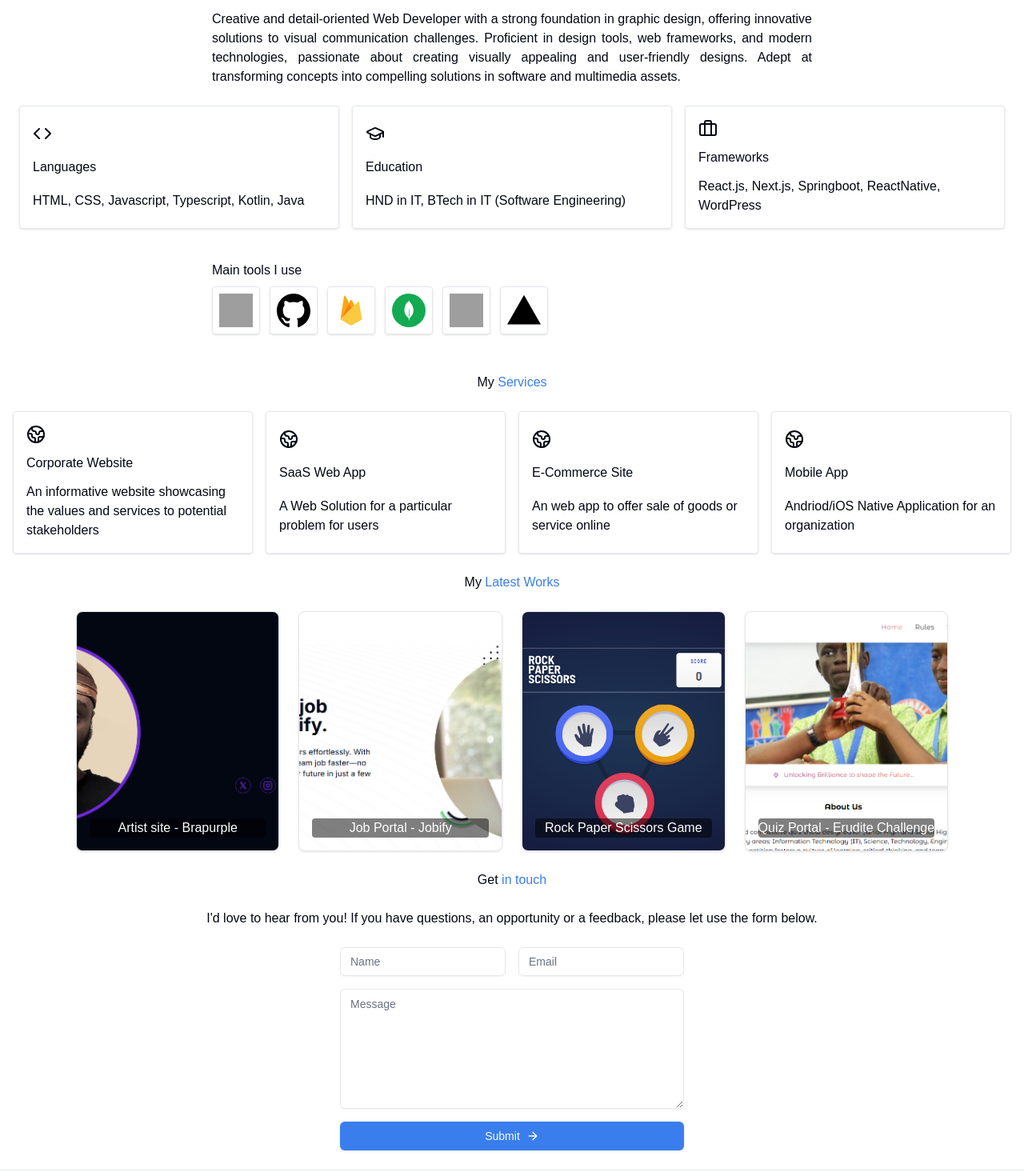
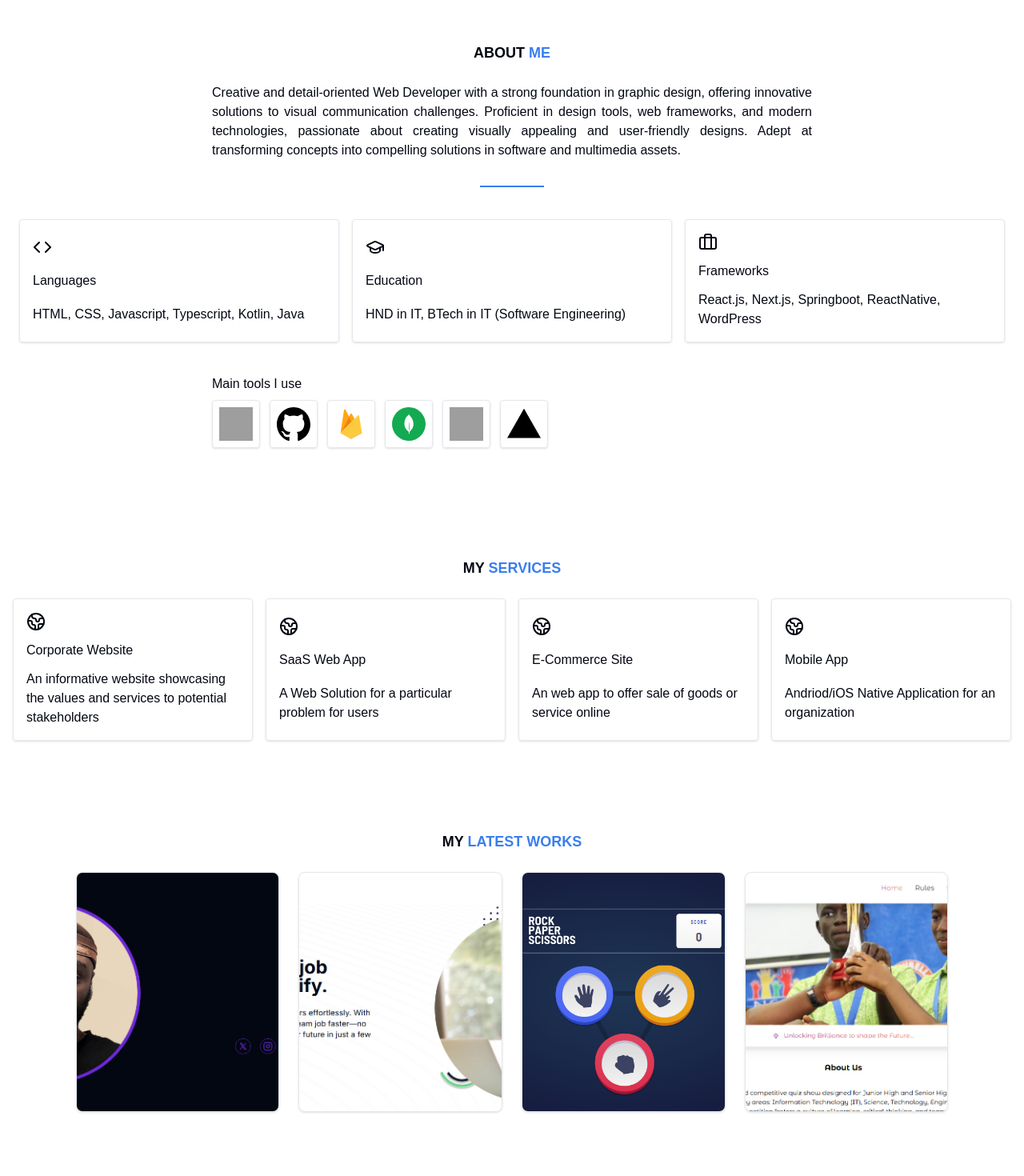
Before and after one commit to uniquetheo/uniiktheo, a Next.js app: page / in a window 1280 px wide. Shown: the part 860-2330 px from the top of the page at 80% size. Built offline with nearby package versions, Linux system fonts and the light colour scheme; grey boxes are pictures that could not be loaded.

Commit message:
responsive touch

```diff
--- a/components/AboutSection.jsx
+++ b/components/AboutSection.jsx
@@ -3,11 +3,12 @@ import Image from "next/image";
 
 const AboutSection = () => {
   return (
-    <section id="about-me" className="my-6">
-      <div className="flex flex-col gap-6 justify-evenly items-center">
-        <h3>
+    <section id="about" className="">
+      <div className="flex flex-col gap-6 justify-evenly items-center mt-16">
+        <h3 className="uppercase font-bold text-lg">
           About <span className="text-primary">Me</span>
         </h3>
+
         <p className="text-justify max-w-[750px]">
           Creative and detail-oriented Web Developer with a strong foundation in
           graphic design, offering innovative solutions to visual communication
@@ -16,7 +17,8 @@ const AboutSection = () => {
           user-friendly designs. Adept at transforming concepts into compelling
           solutions in software and multimedia assets.
         </p>
-        <div className="grid sm:grid-cols-2 md:grid-cols-3 gap-4">
+        <div className="border border-primary w-20 mt-2 mb-4 hidden sm:block"></div>
+        <div className="grid sm:grid-cols-1 md:grid-cols-3 gap-4">
           {skills.map((section, index) => {
             return (
               <div
--- a/components/Contact.jsx
+++ b/components/Contact.jsx
@@ -3,9 +3,9 @@ import ContactForm from "./ui/ContactForm";
 
 const Contact = () => {
   return (
-    <section id="contact" className="my-6">
-      <div className="flex flex-col gap-6 justify-evenly items-center">
-        <h3>
+    <section id="contact" className="">
+      <div className="flex flex-col gap-6 justify-evenly items-center my-16">
+        <h3 className="uppercase font-bold text-lg">
           Get <span className="text-primary">in touch</span>
         </h3>
         <p>
--- a/components/Footer.jsx
+++ b/components/Footer.jsx
@@ -6,8 +6,8 @@ const Footer = () => {
   return (
     <footer className="">
       <div className="container mx-auto px-4 py-6 border-t">
-        <div className="flex justify-between items-center">
-          <div className="flex h-8 justify-center items-center">
+        <div className="flex justify-between items-center gap-4 flex-wrap ">
+          <div className="flex sm:h-8 justify-center items-center gap-4 flex-wrap w-full sm:w-auto">
             <Link
               href="https://uniiktheo.tech"
               className="hover:cursor-pointer"
@@ -23,7 +23,7 @@ const Footer = () => {
             </Link>
             <p>All rights reserved &copy; {new Date().getFullYear()}</p>
           </div>
-          <div className="flex gap-3">
+          <div className="flex gap-3 justify-center items-center w-full sm:w-auto">
             {socials.map((social, index) => (
               <Link
                 key={index}
--- a/components/HeroSection.jsx
+++ b/components/HeroSection.jsx
@@ -6,7 +6,7 @@ import { ArrowBigRight } from "lucide-react";
 const HeroSection = () => {
   return (
     <div id="home" className="w-full min-h-[calc(100vh-64px)] mt-16">
-      <div className="min-h-[calc(100vh-64px)] flex flex-col justify-evenly items-center border">
+      <div className="min-h-[calc(100vh-64px)] flex flex-col justify-evenly items-center gap-4">
         <div className="avatar w-full flex flex-col items-center gap-4">
           <div className="aspect-square w-40 h-40 bg-primary rounded-full"></div>
           <h3 className="text-center font-semibold">
--- a/components/LandingPage.jsx
+++ b/components/LandingPage.jsx
@@ -7,13 +7,13 @@ import Contact from "./Contact";
 
 const LandingPage = () => {
   return (
-    <>
+    <div className="flex flex-col gap-12">
       <HeroSection />
       <AboutSection />
       <Services />
       <MyWork />
       <Contact />
-    </>
+    </div>
   );
 };
 
--- a/components/MyWork.jsx
+++ b/components/MyWork.jsx
@@ -4,12 +4,12 @@ import Link from "next/link";
 import React from "react";
 const MyWork = () => {
   return (
-    <section id="my-work" className="my-6">
-      <div className="flex flex-col gap-6 justify-evenly items-center">
-        <h3>
+    <section id="my-work" className="">
+      <div className="flex flex-col gap-6 justify-evenly items-center mt-16">
+        <h3 className="uppercase font-bold text-lg">
           My <span className="text-primary">Latest Works</span>
         </h3>
-        <div className="grid grid-cols-1 sm:grid-cols-2 md:grid-cols-3 lg:grid-cols-4 gap-6">
+        <div className="grid grid-cols-1 sm:grid-cols-2 md:grid-cols-2 lg:grid-cols-4 gap-6">
           {works.map((work) => (
             <Link href={work.link} key={work.name} target="_blank">
               <div
@@ -21,7 +21,7 @@ const MyWork = () => {
                 }}
               >
                 {/* <div className="absolute inset-0 bg-black bg-opacity-50"></div> */}
-                <div className="bg-black bg-opacity-50 rounded">
+                <div className="bg-black bg-opacity-50 rounded opacity-0 hover:opacity-100 transition-all duration-300">
                   <h4 className="text-white text-center">{work.name}</h4>
                 </div>
               </div>
--- a/components/NavSection.jsx
+++ b/components/NavSection.jsx
@@ -48,6 +48,7 @@ const NavSection = () => {
         <Link href="/" className="hover:cursor-pointer hover:scale-105">
           <Image
             src="/images/uniik-plain.png"
+            alt="uniiktheo logo"
             width={106}
             height={500}
             className="object-contain h-16"
@@ -92,7 +93,7 @@ const NavSection = () => {
           {menuOpen ? <X /> : <AlignJustify />}
         </div>
         <Button className="hover:scale-105 hidden md:block">
-          <Link href="/contact">Contact</Link>
+          <Link href="#contact">Contact</Link>
         </Button>
       </div>
     </div>
--- a/components/Services.jsx
+++ b/components/Services.jsx
@@ -3,12 +3,12 @@ import React from "react";
 
 const Services = () => {
   return (
-    <section id="services" className="my-6">
-      <div className="flex flex-col gap-6 justify-evenly items-center">
-        <h3>
+    <section id="services" className="">
+      <div className="flex flex-col gap-6 justify-evenly items-center mt-16">
+        <h3 className="uppercase font-bold text-lg">
           My <span className="text-primary">Services</span>
         </h3>
-        <div className="grid grid-cols-1 sm:grid-cols-2 md:grid-cols-3 lg:grid-cols-4 gap-4">
+        <div className="grid grid-cols-1 sm:grid-cols-2 md:grid-cols-2 lg:grid-cols-4 gap-4">
           {services.map((service) => (
             <div
               key={service.name}
--- a/lib/data.js
+++ b/lib/data.js
@@ -110,7 +110,7 @@ export const socials = [
   },
   {
     name: "LinkedIn",
-    link: "https://linkedin.com/in/uniiktheo",
+    link: "https://www.linkedin.com/in/theophilus-mercifield-84009414a/",
     icon: "/images/linkedin.svg",
   },
   {
```
